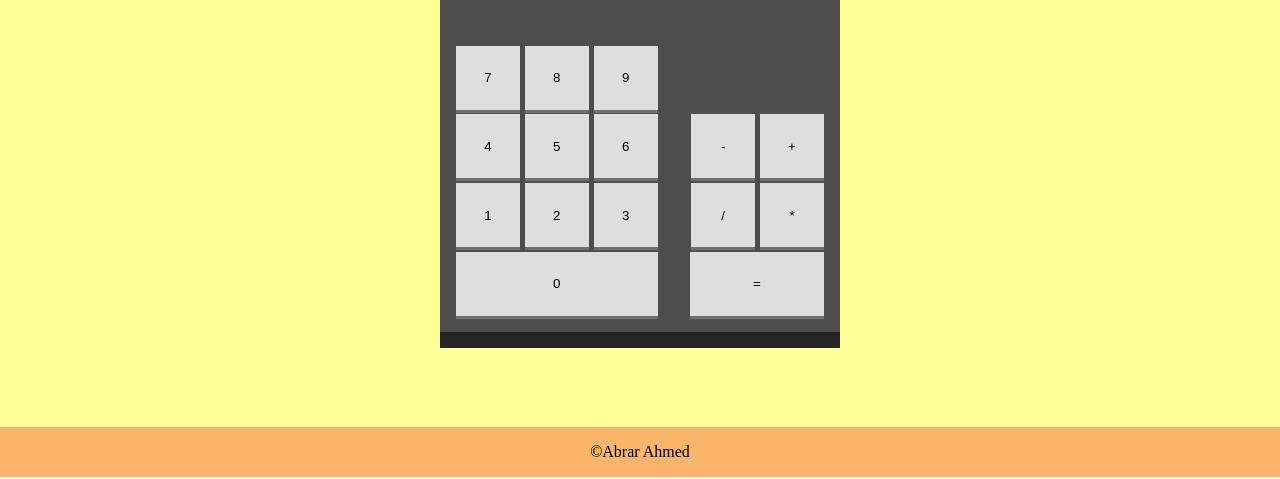
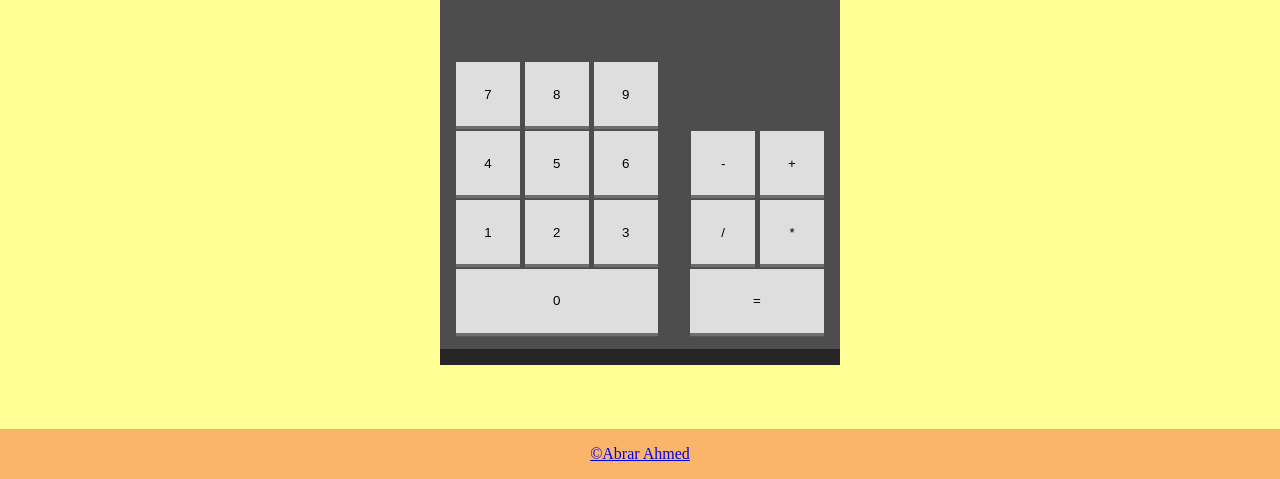
Before and after one commit to AbrarSL/js-calculator, a plain HTML site: page index.html in a window 1280 px wide. Shown: the part 323-802 px from the top of the page. Drawn offline with Linux system fonts and the light colour scheme.

Commit message:
Fix some small issues

```diff
--- a/index.html
+++ b/index.html
@@ -67,7 +67,7 @@
   </div>
 
   <footer>
-    <p class="copyright-text">&copy;Abrar Ahmed</p>
+    <a class="copyright-text" href="https://www.github.com/AbrarSL/JS-Calculator">&copy;Abrar Ahmed</a>
   </footer>
 </body>
 
--- a/style.css
+++ b/style.css
@@ -22,6 +22,8 @@ body {
 }
 
 footer, header {
+  padding: 1rem;
+
   background-color: #fab56a;
 
   text-align: center;
```
